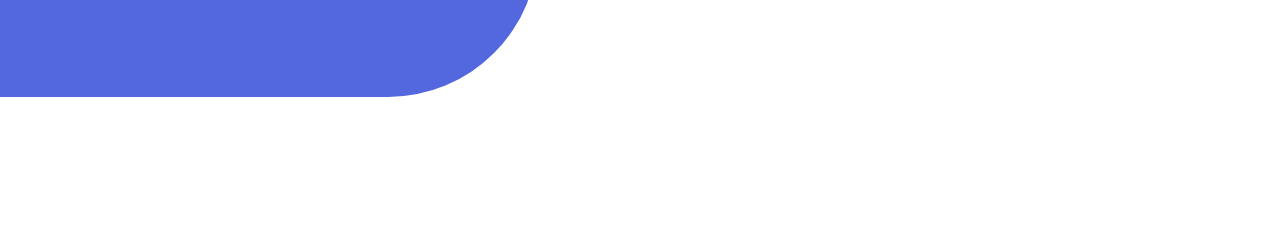
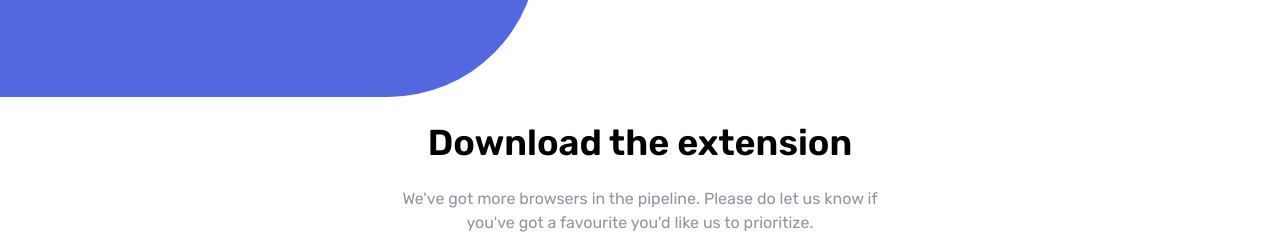
Before and after one commit to andrewteece/Bookmark-Website, a website: page index.html in a window 1280 px wide. Shown: the part 1391-1639 px from the top of the page. Drawn offline with Linux system fonts and the light colour scheme.

Commit message:
download heading section

```diff
--- a/index.html
+++ b/index.html
@@ -283,6 +283,18 @@
       </section>
 
       <!-- Download Heading -->
+      <section id="download">
+        <div class="container mx-auto px-6">
+          <h2 class="mb-6 text-3xl font-semibold text-center md:text-4xl">
+            Download the extension
+          </h2>
+          <p class="max-w-lg mx-auto text-center text-grayishBlue">
+            We've got more browsers in the pipeline. Please do let us know if
+            you've got a favourite you'd like us to prioritize.
+          </p>
+        </div>
+      </section>
+      <!-- Download Boxes -->
       <section id="download-boxes" class="py-32">
         <!-- Boxes Container -->
         <div
```
